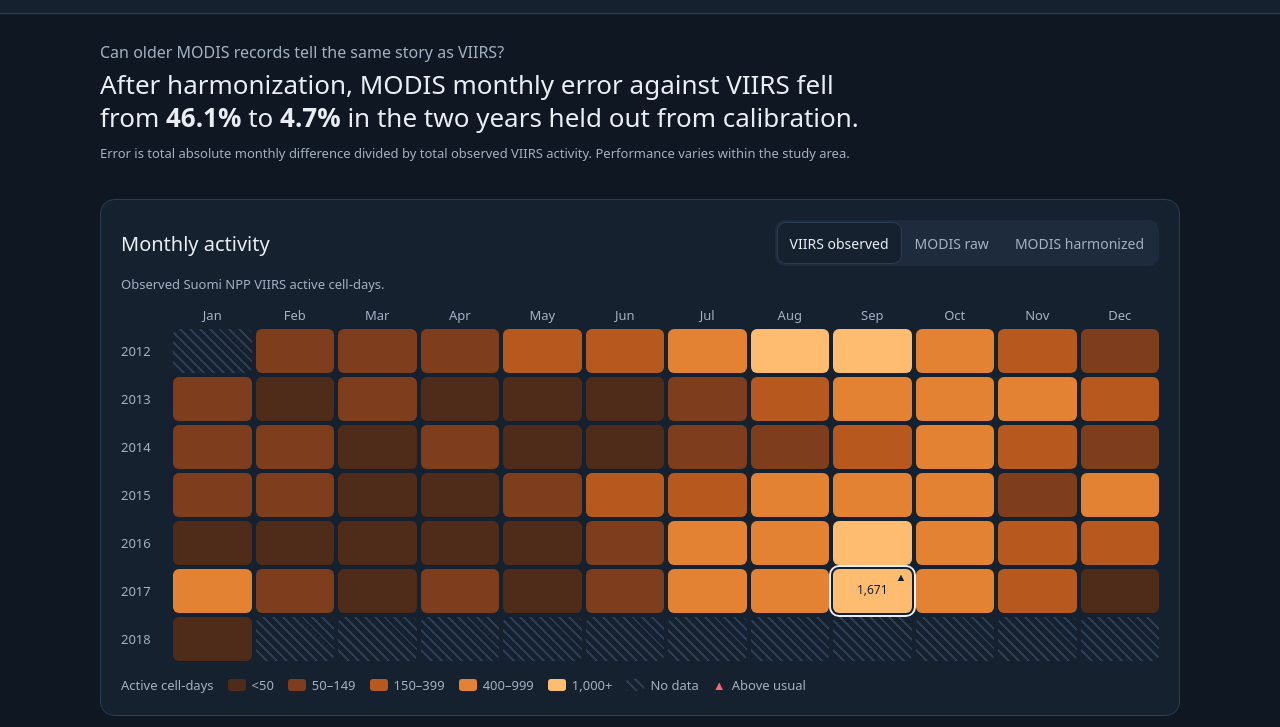
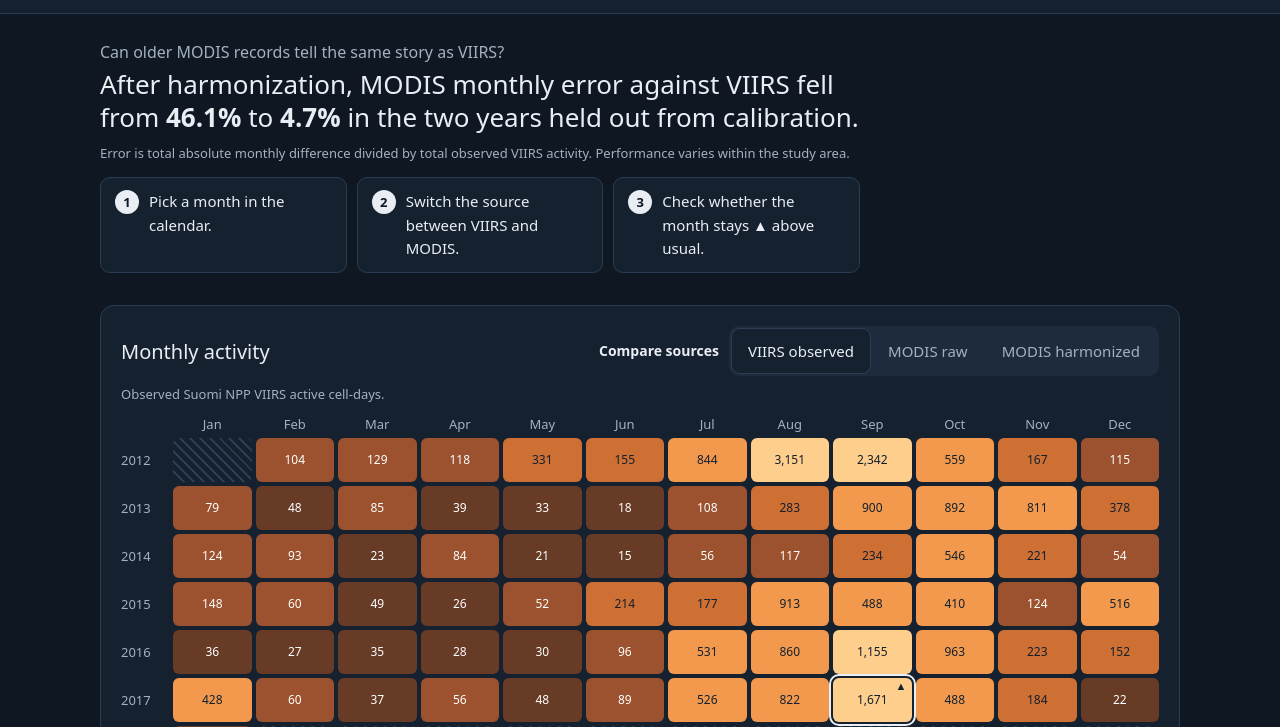
Before and after one commit to iamghaid/beyond-the-hotspots, a plain HTML site: page index.html in a window 1280 px wide. Both pictures are taken after a click on the button "Dark mode". Shown: the part 73-800 px from the top of the page. Drawn offline with nearby package versions, Linux system fonts and the light colour scheme; a web font is replaced by a local one.

Commit message:
Make the calendar easier to read

```diff
--- a/index.html
+++ b/index.html
@@ -35,16 +35,22 @@
     <h2 id="answer-title" class="answer-q">Can older MODIS records tell the same story as VIIRS?</h2>
     <p class="answer-a">After harmonization, MODIS monthly error against VIIRS fell from <strong>46.1%</strong> to <strong>4.7%</strong> in the two years held out from calibration.</p>
     <p class="note">Error is total absolute monthly difference divided by total observed VIIRS activity. Performance varies within the study area.</p>
+    <ol class="steps" aria-label="How to read this page">
+      <li>Pick a month in the calendar.</li>
+      <li>Switch the source between VIIRS and MODIS.</li>
+      <li>Check whether the month stays ▲ above usual.</li>
+    </ol>
   </section>
 
   <section id="calendar-section" class="card" aria-labelledby="cal-title">
     <div class="card-head">
       <h2 id="cal-title">Monthly activity</h2>
-      <div class="seg" role="radiogroup" aria-label="Data source">
+      <div class="src-pick"><span id="src-label">Compare sources</span>
+      <div class="seg" role="radiogroup" aria-labelledby="src-label">
         <button role="radio" aria-checked="true" data-src="viirs">VIIRS observed</button>
         <button role="radio" aria-checked="false" data-src="modis">MODIS raw</button>
         <button role="radio" aria-checked="false" data-src="modis_cal">MODIS harmonized</button>
-      </div>
+      </div></div>
     </div>
     <p class="note" id="src-note">Observed Suomi NPP VIIRS active cell-days.</p>
     <p class="note mobile-only">Swipe sideways to see every month.</p>
--- a/styles.css
+++ b/styles.css
@@ -14,8 +14,8 @@
     --page: #0F1722; --surface: #162130; --raised: #1E2B3D; --border: #2C3C52;
     --text: #E8EEF4; --text-2: #A3B1C2;
     --viirs: #3987E5; --modis: #199E70; --median: #7E8DA0; --alert: #F26B6B;
-    --fire-1: #4F2B1A; --fire-2: #7E3E1E; --fire-3: #B7591E; --fire-4: #E48233; --fire-5: #FDBC6F;
-    --ink-1: #E8EEF4; --ink-2: #E8EEF4; --ink-3: #FFFFFF; --ink-4: #13202E; --ink-5: #13202E;
+    --fire-1: #673B26; --fire-2: #9C522E; --fire-3: #CE6F33; --fire-4: #F2994E; --fire-5: #FECE8C;
+    --ink-1: #FFFFFF; --ink-2: #FFFFFF; --ink-3: #13202E; --ink-4: #13202E; --ink-5: #13202E;
   }
 }
 :root[data-theme="dark"] {
@@ -23,8 +23,8 @@
   --page: #0F1722; --surface: #162130; --raised: #1E2B3D; --border: #2C3C52;
   --text: #E8EEF4; --text-2: #A3B1C2;
   --viirs: #3987E5; --modis: #199E70; --median: #7E8DA0; --alert: #F26B6B;
-  --fire-1: #4F2B1A; --fire-2: #7E3E1E; --fire-3: #B7591E; --fire-4: #E48233; --fire-5: #FDBC6F;
-  --ink-1: #E8EEF4; --ink-2: #E8EEF4; --ink-3: #FFFFFF; --ink-4: #13202E; --ink-5: #13202E;
+  --fire-1: #673B26; --fire-2: #9C522E; --fire-3: #CE6F33; --fire-4: #F2994E; --fire-5: #FECE8C;
+  --ink-1: #FFFFFF; --ink-2: #FFFFFF; --ink-3: #13202E; --ink-4: #13202E; --ink-5: #13202E;
 }
 
 * { box-sizing: border-box; }
@@ -62,23 +62,27 @@ select { font: inherit; color: var(--text); background: var(--surface); border:
 .answer-a { font-size: 26px; line-height: 1.3; margin: 6px 0; }
 .answer-a strong { font-weight: 700; }
 
+.steps { list-style: none; display: grid; grid-template-columns: repeat(3, minmax(0, 1fr)); gap: 10px; padding: 0; margin: 14px 0 4px; counter-reset: s; }
+.steps li { counter-increment: s; background: var(--surface); border: 1px solid var(--border); border-radius: var(--radius); padding: 12px 14px 12px 48px; position: relative; font-size: 15px; }
+.steps li::before { content: counter(s); position: absolute; left: 14px; top: 12px; width: 24px; height: 24px; border-radius: 50%; background: var(--text); color: var(--page); font-size: 13px; font-weight: 700; display: flex; align-items: center; justify-content: center; }
 .card { background: var(--surface); border: 1px solid var(--border); border-radius: 14px; padding: 20px; margin: 16px 0; }
 .card-head { display: flex; justify-content: space-between; align-items: center; flex-wrap: wrap; gap: 12px; }
 
+.src-pick { display: flex; align-items: center; gap: 10px; flex-wrap: wrap; }
+.src-pick > span { font-size: 14px; font-weight: 700; }
 .seg { display: inline-flex; background: var(--raised); border-radius: var(--radius); padding: 3px; gap: 2px; flex-wrap: wrap; }
-.seg button { background: transparent; border: 0; border-radius: 8px; padding: 8px 12px; min-height: 40px; font-size: 14px; color: var(--text-2); }
+.seg button { background: transparent; border: 0; border-radius: 8px; padding: 10px 16px; min-height: 44px; font-size: 15px; color: var(--text-2); }
 .seg button[aria-checked="true"] { background: var(--surface); color: var(--text); font-weight: 500; box-shadow: 0 0 0 1px var(--border); }
 
 .cal-scroll { overflow-x: auto; margin-top: 10px; }
 .calendar { display: grid; grid-template-columns: 48px repeat(12, minmax(40px, 1fr)); gap: 4px; min-width: 560px; }
 .calendar .hd { font-size: 13px; color: var(--text-2); text-align: center; }
-.calendar .yr { font-size: 13px; color: var(--text-2); align-self: center; }
+.calendar .yr { font-size: 13px; color: var(--text-2); align-self: stretch; display: flex; align-items: center; position: sticky; left: 0; background: var(--surface); z-index: 1; }
 .cell {
   position: relative; height: 44px; border: 0; border-radius: 6px; padding: 0;
   font-size: 12px; transition: background-color var(--dur) var(--ease);
 }
-.cell .v { opacity: 0; }
-.cell:hover .v, .cell[aria-selected="true"] .v { opacity: 1; }
+.cell .v { font-weight: 500; }
 .cell[aria-selected="true"] { outline: 2px solid var(--text); outline-offset: 2px; }
 .cell.out { opacity: .35; }
 .cell .flag { position: absolute; top: 2px; right: 5px; font-size: 11px; line-height: 1; }
@@ -129,7 +133,7 @@ th { position: sticky; top: 0; background: var(--surface); font-weight: 500; }
 
 .agreement { display: grid; grid-template-columns: 210px repeat(12, minmax(36px, 1fr)); gap: 4px; margin-top: 12px; overflow-x: auto; font-size: 13px; }
 .agreement .hd { color: var(--text-2); text-align: center; }
-.agreement .lbl { align-self: center; }
+.agreement .lbl { align-self: stretch; display: flex; flex-direction: column; justify-content: center; position: sticky; left: 0; background: var(--surface); z-index: 1; }
 .agreement .lbl small { display: block; color: var(--text-2); }
 .ag { height: 40px; border-radius: 6px; display: flex; align-items: center; justify-content: center; font-weight: 700; background: var(--raised); color: var(--text-2); }
 .ag.hit { background: var(--alert); color: #fff; }
@@ -152,6 +156,7 @@ th { position: sticky; top: 0; background: var(--surface); font-weight: 500; }
   .mobile-only { display: block; }
   .two { grid-template-columns: 1fr; }
   .answer-a { font-size: 21px; }
+  .steps { grid-template-columns: 1fr; }
   .bar-row { grid-template-columns: 120px 1fr 56px; font-size: 13px; }
   .agreement { grid-template-columns: 130px repeat(12, 34px); }
   .card { padding: 16px; }
```
